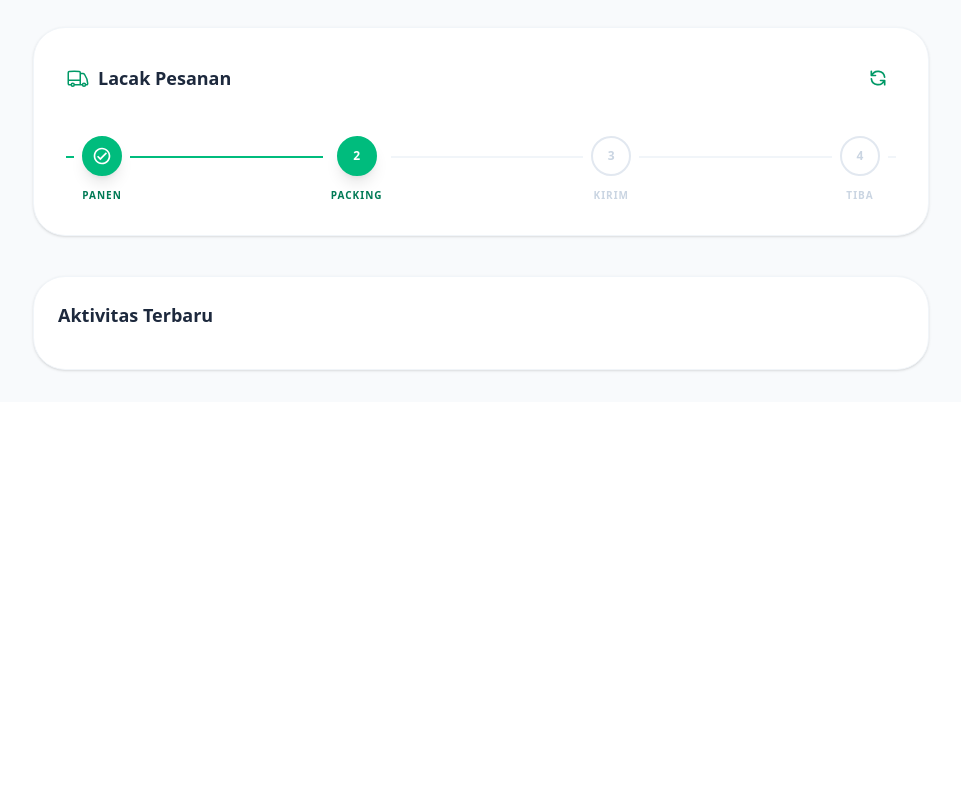
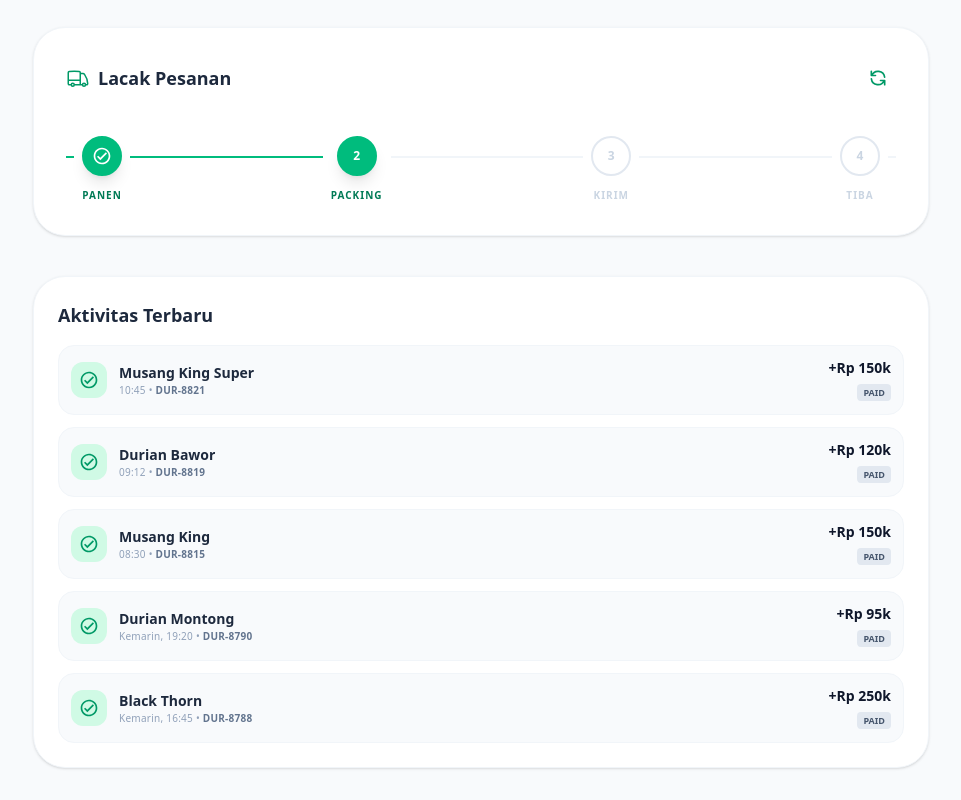
Before and after one commit to agrz4/duren-farm, a React (Vite) app: page / in a window 1280 px wide. Shown: the part 632-1432 px from the top of the page, without its empty margins (159-1120 px from the left). Before the commit the page ends 1034 px from the top, so only its background shows below. Built offline with nearby package versions, Linux system fonts and the light colour scheme.

Commit message:
feat: add order history

```diff
--- a/src/App.tsx
+++ b/src/App.tsx
@@ -2,7 +2,8 @@ import React, { useState } from 'react';
 import Header from './components/Header';
 import ProductCard from './components/ProductCard';
 import DeliveryTracker from './components/DeliveryTracker';
-import { StatsDashboard, OrderHistory } from './components/StatsDashboard';
+import { StatsDashboard } from './components/StatsDashboard';
+import OrderHistory from './components/OrderHistory';
 import type { Product, OrderLog } from './types';
 import { MdOutlineInventory2 } from 'react-icons/md';
 
@@ -12,7 +13,44 @@ const App: React.FC = () => {
     { id: 2, name: "Durian Bawor", stock: 5, total: 20, price: 120000, harvestTime: "06:15" }
   ]);
   const [revenue, setRevenue] = useState(0);
-  const [logs, setLogs] = useState<OrderLog[]>([]);
+  const [logs, setLogs] = useState<OrderLog[]>([
+    {
+      id: "DUR-8821",
+      productName: "Musang King Super",
+      time: "10:45",
+      amount: 150000,
+      status: 'Selesai'
+    },
+    {
+      id: "DUR-8819",
+      productName: "Durian Bawor",
+      time: "09:12",
+      amount: 120000,
+      status: 'Selesai'
+    },
+    {
+      id: "DUR-8815",
+      productName: "Musang King",
+      time: "08:30",
+      amount: 150000,
+      status: 'Selesai'
+    },
+    {
+      id: "DUR-8790",
+      productName: "Durian Montong",
+      time: "Kemarin, 19:20",
+      amount: 95000,
+      status: 'Selesai'
+    },
+    {
+      id: "DUR-8788",
+      productName: "Black Thorn",
+      time: "Kemarin, 16:45",
+      amount: 250000,
+      status: 'Selesai'
+    }
+  ]);
+
   const [orderStatus, setOrderStatus] = useState(1);
 
   const handleBuy = (id: number) => {
--- a/src/components/OrderHistory.tsx
+++ b/src/components/OrderHistory.tsx
@@ -0,0 +1,39 @@
+import React from 'react';
+import { MdOutlineCheckCircle } from "react-icons/md";
+import type { OrderLog } from '../types';
+
+interface OrderHistoryProps {
+  logs: OrderLog[];
+}
+
+const OrderHistory: React.FC<OrderHistoryProps> = ({ logs }) => {
+  return (
+    <section className="bg-white rounded-[2rem] p-6 border border-slate-100 shadow-sm">
+      <h2 className="text-lg font-bold text-slate-800 mb-4">Aktivitas Terbaru</h2>
+      <div className="space-y-3">
+        {logs.map((log) => (
+          <div key={log.id} className="flex items-center justify-between p-3 bg-slate-50 rounded-2xl border border-slate-100 hover:bg-white hover:shadow-sm transition-all cursor-default">
+            <div className="flex items-center gap-3">
+              {/* Icon status yang berbeda warna */}
+              <div className="bg-emerald-100 p-2 rounded-xl text-emerald-600">
+                <MdOutlineCheckCircle size={20} />
+              </div>
+              <div>
+                <p className="text-sm font-bold text-slate-800">{log.productName}</p>
+                <p className="text-[10px] text-slate-400 font-medium tracking-wide">
+                  {log.time} • <span className="uppercase text-slate-500 font-bold">{log.id}</span>
+                </p>
+              </div>
+            </div>
+            <div className="text-right">
+              <p className="text-sm font-black text-slate-900">+Rp {log.amount / 1000}k</p>
+              <span className="text-[9px] bg-slate-200 text-slate-600 px-1.5 py-0.5 rounded font-bold uppercase">Paid</span>
+            </div>
+          </div>
+        ))}
+      </div>
+    </section>
+  );
+};
+
+export default OrderHistory;
--- a/src/types/index.ts
+++ b/src/types/index.ts
@@ -12,4 +12,5 @@ export interface OrderLog {
     productName: string;
     time: string;
     amount: number;
+    status: 'Selesai' | 'Proses';
 }
```
